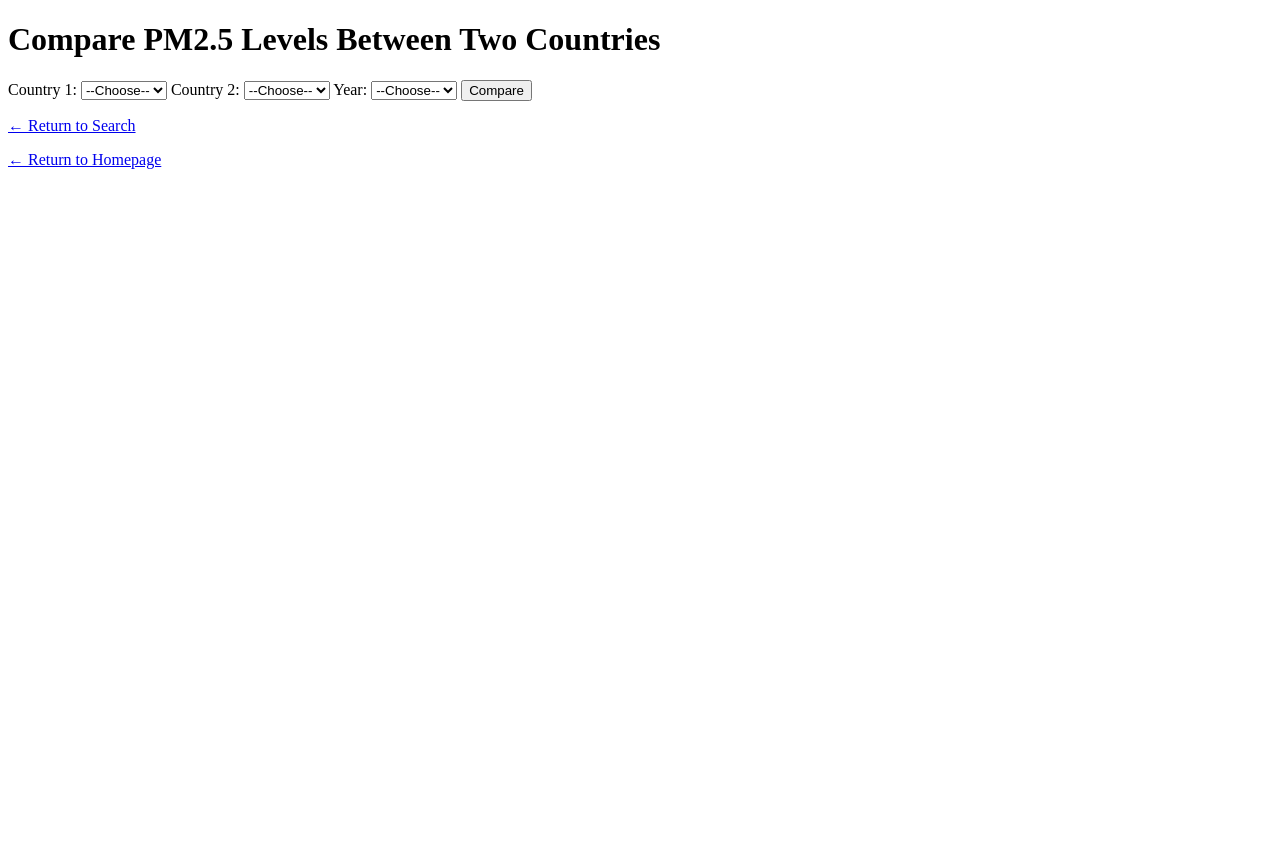
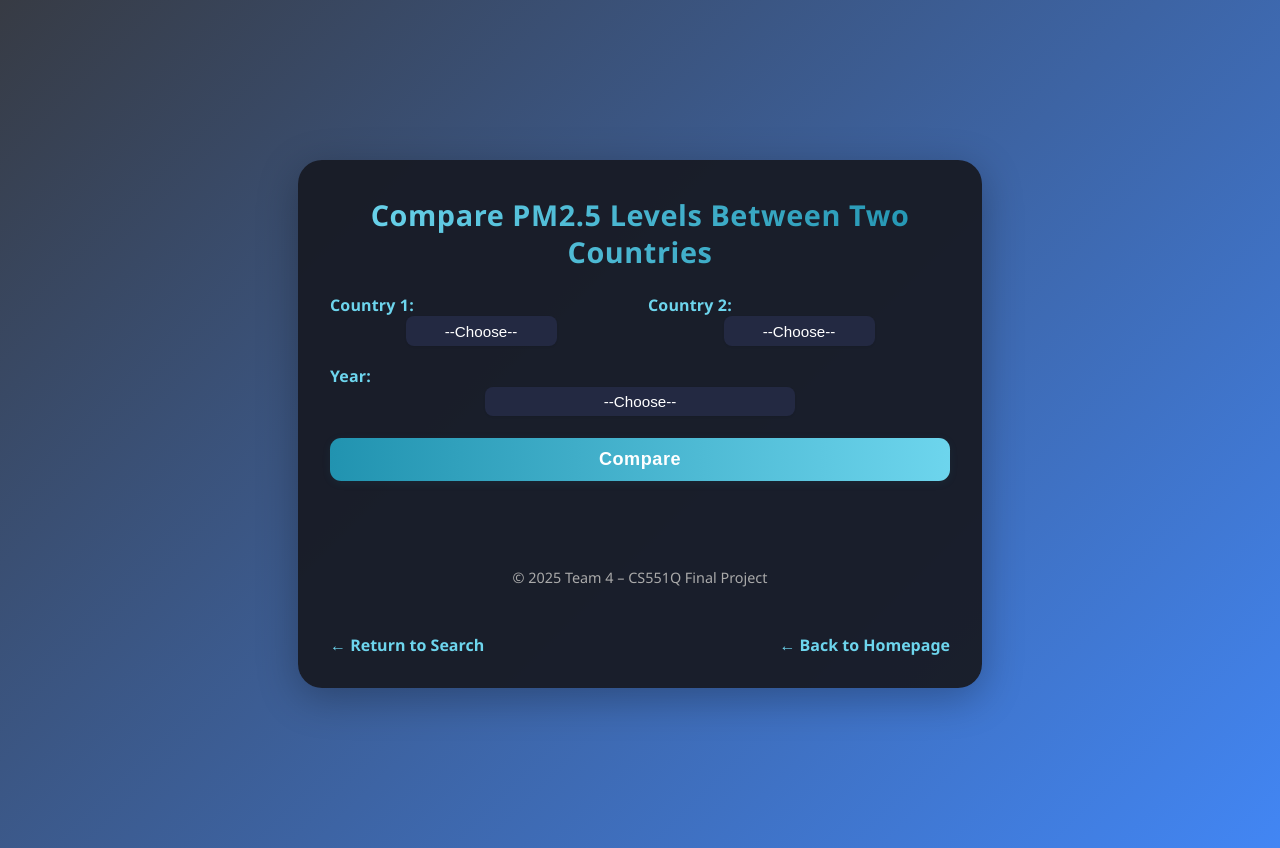
Before and after one commit to sita1013/Team_4_Deployment, a Django app: page /pm25/compare/ in a window 1280 px wide. Before the commit the page ends 169 px from the top, so only its background shows below. Run offline with Django 5.2, Linux system fonts and the light colour scheme; data that the repository does not hold is empty.

Commit message:
returned back to how it was

```diff
--- a/countries/templates/countries/barchart_compare.html
+++ b/countries/templates/countries/barchart_compare.html
@@ -1,85 +1,278 @@
 <!DOCTYPE html>
 <html lang="en">
 <head>
+  <meta charset="UTF-8"/>
+  <meta name="viewport" content="width=device-width, initial-scale=1"/>
   <title>Compare PM2.5 Levels</title>
   <script src="https://cdn.jsdelivr.net/npm/chart.js"></script>
+  <style>
+    body {
+      background: linear-gradient(135deg, #373B44 0%, #4286f4 100%);
+      min-height: 100vh;
+      display: flex;
+      align-items: center;
+      justify-content: center;
+      font-family: 'Montserrat', 'Segoe UI', sans-serif;
+      margin: 0;
+      padding: 1.5rem;
+    }
+
+    .pm-card {
+      background: rgba(24,28,38,0.96);
+      border-radius: 1.5rem;
+      box-shadow: 0 10px 40px rgba(0,0,0,0.28);
+      padding: 2.2rem 2rem 2rem 2rem;
+      width: 100%;
+      max-width: 620px;
+      color: #fff;
+      display: flex;
+      flex-direction: column;
+      align-items: center;
+      animation: floatIn 0.8s cubic-bezier(.6,.3,.3,1.5);
+    }
+
+    @keyframes floatIn {
+      0% {transform:translateY(80px) scale(0.98);opacity:0;}
+      100% {transform:none;opacity:1;}
+    }
+
+    .pm-title {
+      font-size: 1.8rem;
+      font-weight: 700;
+      margin-bottom: 1.5rem;
+      letter-spacing: 0.02em;
+      text-align: center;
+      line-height: 1.3;
+      background: linear-gradient(90deg,#6dd5ed,#2193b0);
+      -webkit-background-clip: text;
+      -webkit-text-fill-color: transparent;
+    }
+
+    .pm-form {
+      width: 100%;
+      display: flex;
+      flex-direction: column;
+      gap: 1.15rem;
+      margin-bottom: 1.4rem;
+    }
+
+    .pm-field label {
+      font-size: 1rem;
+      margin-bottom: 0.25rem;
+      font-weight: 600;
+      color: #6dd5ed;
+      letter-spacing: 0.01em;
+    }
+
+    .pm-field select {
+        text-align: center;
+        text-align-last: center;
+        appearance: none;
+        width: 50%;
+        margin: 0 auto;
+        display: block;
+        text-align: center;
+        text-align-last: center;
+        padding: 0.4rem 0.6rem;
+        border-radius: 0.5rem;
+        border: none;
+        background: #232942;
+        color: #fff;
+        font-size: 0.95rem;
+        outline: none;
+        box-shadow: 0 1px 2px rgba(0,0,0,0.09);
+        background-position: right 0.7rem center;
+        background-repeat: no-repeat;
+    }
+
+    .pm-field select:focus {
+        box-shadow: 0 0 0 2px #4fc3f7;
+    }
+
+    .pm-fields-row {
+        display: flex;
+        gap: 1rem;
+        flex-wrap: wrap;
+    }
+
+    .pm-fields-row .pm-field {
+        flex: 1;
+        min-width: 150px;
+    }
+
+    .pm-form button {
+      padding: 0.7rem 0;
+      border-radius: 0.7rem;
+      border: none;
+      background: linear-gradient(90deg,#2193b0,#6dd5ed);
+      color: #fff;
+      font-size: 1.13rem;
+      font-weight: bold;
+      letter-spacing: 0.03em;
+      cursor: pointer;
+      margin-top: 0.2rem;
+      box-shadow: 0 2px 10px rgba(33,147,176,0.08);
+      transition: background 0.18s, transform 0.16s;
+    }
+
+    .pm-form button:hover {
+      background: linear-gradient(90deg,#6dd5ed,#2193b0);
+      transform: translateY(-1px) scale(1.02);
+    }
+
+    .pm-result {
+      width: 100%;
+      text-align: center;
+      margin-top: 1rem;
+      padding: 1.1rem 0.7rem;
+      background: rgba(33,147,176,0.12);
+      border-radius: 1rem;
+      border: 1.5px solid rgba(109, 213, 237, 0.33);
+      min-height: 2.5rem;
+      color: #fff;
+    }
+
+    .pm-nav {
+      width: 100%;
+      display: flex;
+      justify-content: space-between;
+      gap: 1.5rem;
+      margin-top: 2rem;
+    }
+
+    .pm-nav a {
+      color: #6dd5ed;
+      text-decoration: none;
+      font-weight: 600;
+      transition: color 0.2s;
+    }
+
+    .pm-nav a:hover {
+      color: #fff;
+      text-shadow: 0 0 5px #6dd5ed;
+    }
+
+    @media (max-width:520px) {
+      .pm-card { padding: 1.1rem 0.5rem; }
+      .pm-nav { flex-direction: column; gap:0.5rem; text-align:center;}
+    }
+    footer {
+        margin-top: 50px;
+        color: #aaa;
+        font-size: 0.9em;
+        text-align: center;
+      }
+  </style>
 </head>
 
 <body>
-    <h1>Compare PM2.5 Levels Between Two Countries</h1>
+  <div class="pm-card">
+    <div class="pm-title">Compare PM2.5 Levels Between Two Countries</div>
 
-    <form method="get">
-        <label>Country 1:</label>
-        <select name="country1">
+    <form method="get" class="pm-form">
+      <div class="pm-fields-row">
+        <div class="pm-field">
+          <label for="country1">Country 1:</label>
+          <select name="country1" id="country1">
             <option value="">--Choose--</option>
             {% for country in countries %}
               <option value="{{ country.code }}" {% if country.code == country1_code %}selected{% endif %}>{{ country.name }}</option>
             {% endfor %}
           </select>
+        </div>
 
-        <label>Country 2:</label>
-        <select name="country2">
+        <div class="pm-field">
+          <label for="country2">Country 2:</label>
+          <select name="country2" id="country2">
             <option value="">--Choose--</option>
             {% for country in countries %}
               <option value="{{ country.code }}" {% if country.code == country2_code %}selected{% endif %}>{{ country.name }}</option>
             {% endfor %}
           </select>
+        </div>
+      </div>
 
-        <label>Year:</label>
-        <select name="year">
+      <div class="pm-field">
+        <label for="year">Year:</label>
+        <select name="year" id="year">
           <option value="">--Choose--</option>
           {% for year in years %}
             <option value="{{ year }}" {% if year|stringformat:"s" == selected_year %}selected{% endif %}>{{ year }}</option>
           {% endfor %}
         </select>
+      </div>
 
       <button type="submit">Compare</button>
     </form>
 
     {% if record1 and record2 %}
-        <canvas id="barChart" width="400" height="100"></canvas>
+      <div class="pm-result">
+        <h3>{{ record1.country.name }} vs {{ record2.country.name }} in {{ selected_year }}</h3>
+        <p>
+          <strong>{{ record1.country.name }}:</strong> {{ record1.value|floatformat:1 }}%<br>
+          <span style="color:#6dd5ed;">Income Level: {{ income1 }}</span>
+        </p>
+        <p>
+          <strong>{{ record2.country.name }}:</strong> {{ record2.value|floatformat:1 }}%<br>
+          <span style="color:#6dd5ed;">Income Level: {{ income2 }}</span>
+        </p>
+        <div style="width:100%; height:300px; margin-top: 1rem;">
+          <canvas id="barChart"></canvas>
+        </div>
+      </div>
+
       <script>
         const ctx = document.getElementById('barChart').getContext('2d');
         new Chart(ctx, {
           type: 'bar',
           data: {
             labels: ['{{ record1.country.name }}', '{{ record2.country.name }}'],
-                datasets: [
-                    {
-                        label: '{{ record1.country.name }}',
-                        data: [{{ record1.value|default:"0" }}, 0],
-                        backgroundColor: '#4e79a7'
-                    },
-                    {
-                        label: '{{ record2.country.name }}',
-                        data: [0, {{ record2.value|default:"0" }}],
-                        backgroundColor: '#f28e2b'
-                    }
-                ]
+            datasets: [{
+              label: 'PM2.5 in {{ selected_year }}',
+              data: [{{ record1.value|default:"0" }}, {{ record2.value|default:"0" }}],
+              backgroundColor: ['#4e79a8', '#f28e2b']
+            }]
           },
           options: {
+            maintainAspectRatio: false,
             plugins: {
               title: {
                 display: true,
-                        text: 'PM2.5 in {{ selected_year }}'
-                    }
+                text: 'PM2.5 Levels in {{ selected_year }}',
+                font: { size: 18 }
+              },
+              legend: { display: false }
             },
             scales: {
+              x: {
+                ticks: { font: { size: 14 } }
+              },
               y: {
                 beginAtZero: true,
+                ticks: { font: { size: 14 } },
                 title: {
                   display: true,
-                            text: 'PM2.5 (%)'
+                  text: 'PM2.5 (% Above Safe Limit)',
+                  font: { size: 16 }
                 }
               }
             }
           }
         });
       </script>
-    {% elif selected_year and country1_code and country2_code %}
-        <p><em>Data not available for one or both countries in {{ selected_year }}</em></p>
+    {% else %}
+      {% if selected_year and country1_code and country2_code %}
+        <div class="pm-result"><em>Data not available for one or both countries in {{ selected_year }}</em></div>
       {% endif %}
-    <p><a href="{% url 'pm25_lookup' %}">← Return to Search</a></p>
-    <p><a href="{% url 'homepage' %}">← Return to Homepage</a></p>
+    {% endif %}
+
+    <footer>
+      <p>&copy; 2025 Team 4 – CS551Q Final Project</p>
+    </footer>
+    <div class="pm-nav">
+      <a href="{% url 'pm25_lookup' %}">← Return to Search</a>
+      <a href="{% url 'homepage' %}">← Back to Homepage</a>
+    </div>
+  </div>
 </body>
 </html>
```
Also changed, not shown: countries/templates/countries/homepage.html (line endings or trailing spaces), countries/templates/countries/pm25_lookup.html (line endings or trailing spaces). Lines whose indentation alone changed are shown as unchanged.
